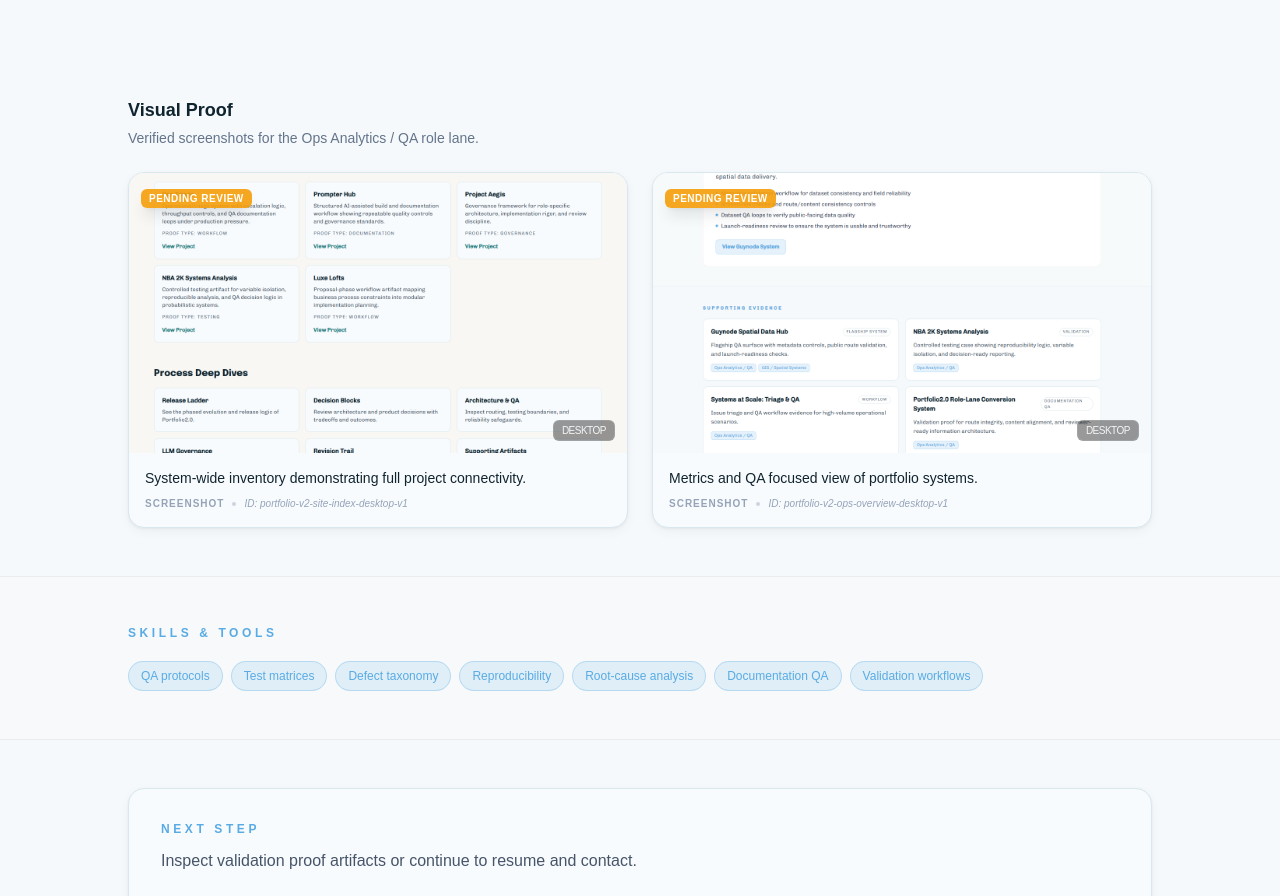
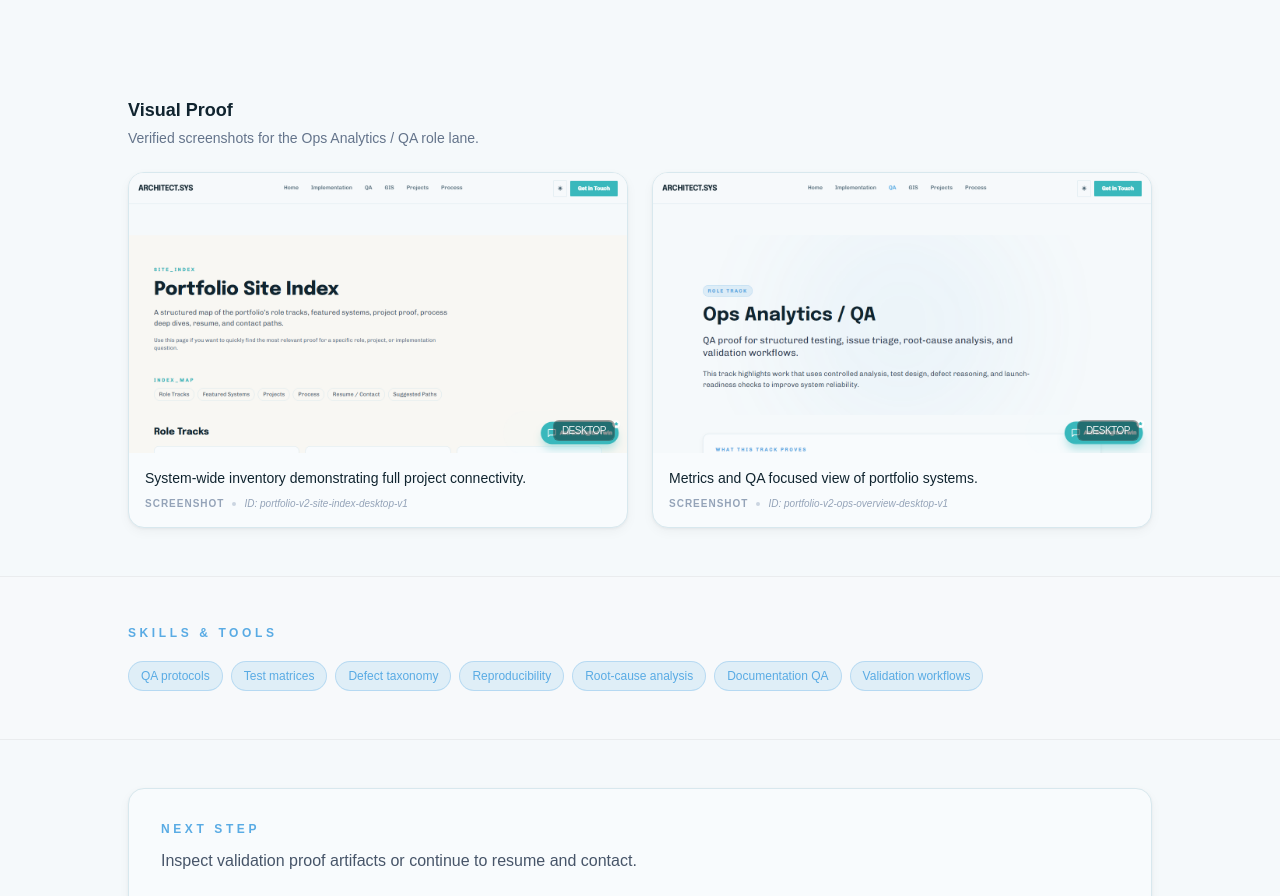
Before and after one commit to slyberia/Portfolio2.0, a React (Vite) app: page /tracks/ops-analytics in a window 1280 px wide. Shown: the part 2107-3003 px from the top of the page. Built offline with nearby package versions, Linux system fonts and the light colour scheme; a web font is replaced by a local one.

Commit message:
chore: polish media proof surfaces

```diff
--- a/src/components/media/MediaProofGrid.tsx
+++ b/src/components/media/MediaProofGrid.tsx
@@ -26,23 +26,27 @@ const MediaProofGrid: React.FC<MediaProofGridProps> = ({
 
   return (
     <div className="space-y-6">
-      <div className="space-y-1">
-        <h3 className="text-lg font-bold text-navy-900 dark:text-white">{title}</h3>
-        {description && <p className="text-sm text-slate-500 dark:text-slate-400">{description}</p>}
-      </div>
+      {(title || description) && (
+        <div className="space-y-1">
+          {title && <h3 className="text-lg font-bold text-navy-900 dark:text-white">{title}</h3>}
+          {description && (
+            <p className="text-sm text-slate-500 dark:text-slate-400">{description}</p>
+          )}
+        </div>
+      )}
 
       <div className="grid grid-cols-1 md:grid-cols-2 gap-6">
         {visibleAssets.map((asset) => (
           <div
             key={asset.id}
-            className="glass-card overflow-hidden rounded-2xl border border-black/5 dark:border-white/10 flex flex-col"
+            className="glass-card overflow-hidden rounded-2xl border border-black/5 dark:border-white/10 flex flex-col shadow-sm"
           >
             <div className="relative aspect-video bg-slate-100 dark:bg-slate-900 overflow-hidden">
               <img
                 src={asset.src}
                 alt={asset.alt}
                 loading="lazy"
-                className="w-full h-full object-cover transition-transform duration-500 hover:scale-105"
+                className="w-full h-full object-cover object-top transition-transform duration-500 hover:scale-105"
               />
               {asset.captureStatus === 'pending-review' && (
                 <div className="absolute top-3 left-3">
--- a/src/components/tracks/ProofBlockCard.tsx
+++ b/src/components/tracks/ProofBlockCard.tsx
@@ -42,7 +42,7 @@ const ProofBlockCard: React.FC<ProofBlockCardProps> = ({
       </div>
 
       {relatedMedia && relatedMedia.length > 0 && (
-        <div className="mt-2 pointer-events-none">
+        <div className="mt-4 pt-4 border-t border-black/5 dark:border-white/5 pointer-events-none">
           <MediaProofGrid assets={relatedMedia} maxItems={2} title="" />
         </div>
       )}
--- a/src/components/tracks/RoleTrackPage.tsx
+++ b/src/components/tracks/RoleTrackPage.tsx
@@ -268,7 +268,7 @@ const RoleTrackPage: React.FC<RoleTrackPageProps> = ({ content }) => {
         </section>
       )}
 
-      {isRecruiterRoleLane(content.title) && (
+      {isRecruiterRoleLane(content.title) && getPublicMediaByRole(content.title).length > 0 && (
         <section className="px-6 py-12">
           <div className="max-w-5xl mx-auto">
             <MediaProofGrid
--- a/src/data/mediaRegistry.ts
+++ b/src/data/mediaRegistry.ts
@@ -19,7 +19,7 @@ export const MEDIA_REGISTRY: MediaAsset[] = [
     relatedEvidenceIds: [],
     maturityStatus: 'shipped',
     visibility: 'public',
-    captureStatus: 'pending-review',
+    captureStatus: 'approved',
     viewport: 'desktop',
     capturedBy: 'agent',
   },
@@ -34,7 +34,7 @@ export const MEDIA_REGISTRY: MediaAsset[] = [
     relatedEvidenceIds: [],
     maturityStatus: 'shipped',
     visibility: 'public',
-    captureStatus: 'pending-review',
+    captureStatus: 'approved',
     viewport: 'desktop',
     capturedBy: 'agent',
   },
@@ -51,7 +51,7 @@ export const MEDIA_REGISTRY: MediaAsset[] = [
     relatedEvidenceIds: [],
     maturityStatus: 'shipped',
     visibility: 'public',
-    captureStatus: 'pending-review',
+    captureStatus: 'approved',
     viewport: 'desktop',
     capturedBy: 'agent',
   },
@@ -66,7 +66,7 @@ export const MEDIA_REGISTRY: MediaAsset[] = [
     relatedEvidenceIds: [],
     maturityStatus: 'shipped',
     visibility: 'public',
-    captureStatus: 'pending-review',
+    captureStatus: 'approved',
     viewport: 'desktop',
     capturedBy: 'agent',
   },
@@ -81,7 +81,7 @@ export const MEDIA_REGISTRY: MediaAsset[] = [
     relatedEvidenceIds: [],
     maturityStatus: 'shipped',
     visibility: 'public',
-    captureStatus: 'pending-review',
+    captureStatus: 'approved',
     viewport: 'desktop',
     capturedBy: 'agent',
   },
@@ -98,7 +98,7 @@ export const MEDIA_REGISTRY: MediaAsset[] = [
     relatedEvidenceIds: [],
     maturityStatus: 'shipped',
     visibility: 'public',
-    captureStatus: 'pending-review',
+    captureStatus: 'approved',
     viewport: 'desktop',
     capturedBy: 'agent',
   },
@@ -113,7 +113,7 @@ export const MEDIA_REGISTRY: MediaAsset[] = [
     relatedEvidenceIds: [],
     maturityStatus: 'shipped',
     visibility: 'public',
-    captureStatus: 'pending-review',
+    captureStatus: 'approved',
     viewport: 'desktop',
     capturedBy: 'agent',
   },
@@ -128,7 +128,7 @@ export const MEDIA_REGISTRY: MediaAsset[] = [
     relatedEvidenceIds: [],
     maturityStatus: 'shipped',
     visibility: 'public',
-    captureStatus: 'pending-review',
+    captureStatus: 'approved',
     viewport: 'desktop',
     capturedBy: 'agent',
   },
@@ -145,7 +145,7 @@ export const MEDIA_REGISTRY: MediaAsset[] = [
     relatedEvidenceIds: [],
     maturityStatus: 'shipped',
     visibility: 'public',
-    captureStatus: 'pending-review',
+    captureStatus: 'approved',
     viewport: 'mobile',
     capturedBy: 'agent',
   },
```
